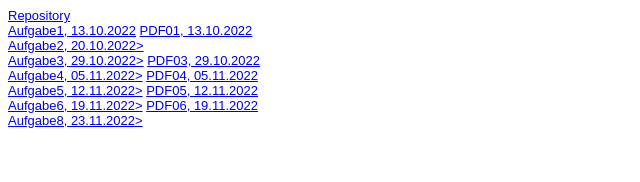
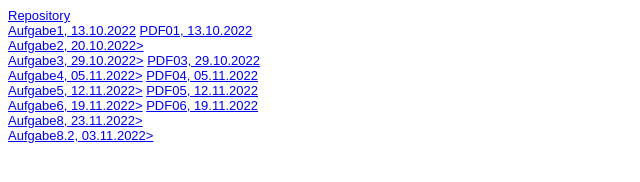
Before and after one commit to JuliaBefus/EiA2_WiSe22, a plain HTML site: page Steckbrief/steckbrief.htm in a window 1280 px wide. Shown: the whole page, without its empty margins (0-640 px from the left). Drawn offline with Linux system fonts and the light colour scheme.

Commit message:
Aufgabe8.2

```diff
--- a/Steckbrief/steckbrief.htm
+++ b/Steckbrief/steckbrief.htm
@@ -33,6 +33,9 @@ body {
 	<a href="https://juliabefus.github.io/EiA2_WiSe22/Aufgaben/L06/Konzept06.pdf" target="_blank">PDF06, 19.11.2022</a>
 	<br>
 	<a href="https://juliabefus.github.io/EiA2_WiSe22/Aufgaben/L08/L08.html" target="_blank">Aufgabe8, 23.11.2022></a>
+	<br>
+	<a href="https://juliabefus.github.io/EiA2_WiSe22/Aufgaben/L08.2/L08_2.html" target="_blank">Aufgabe8.2, 03.11.2022></a>
+
 
 
 
```
